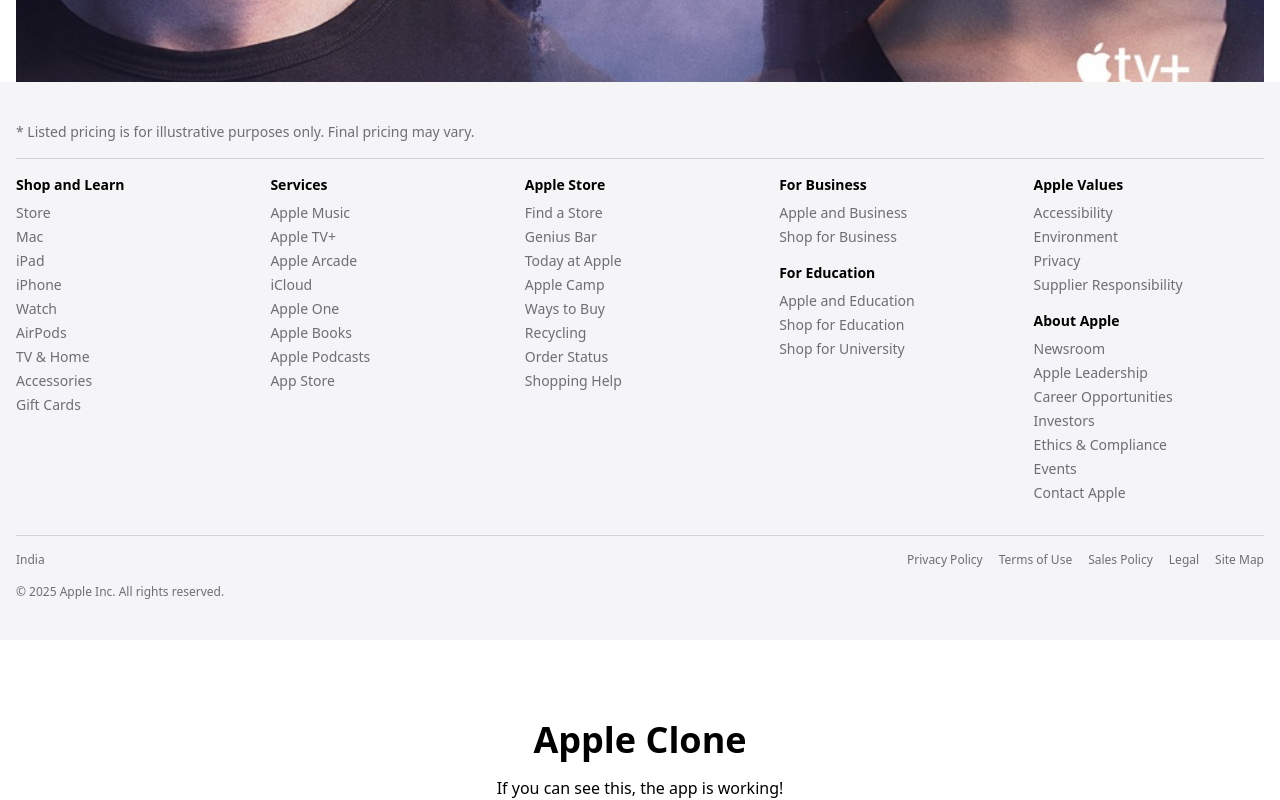
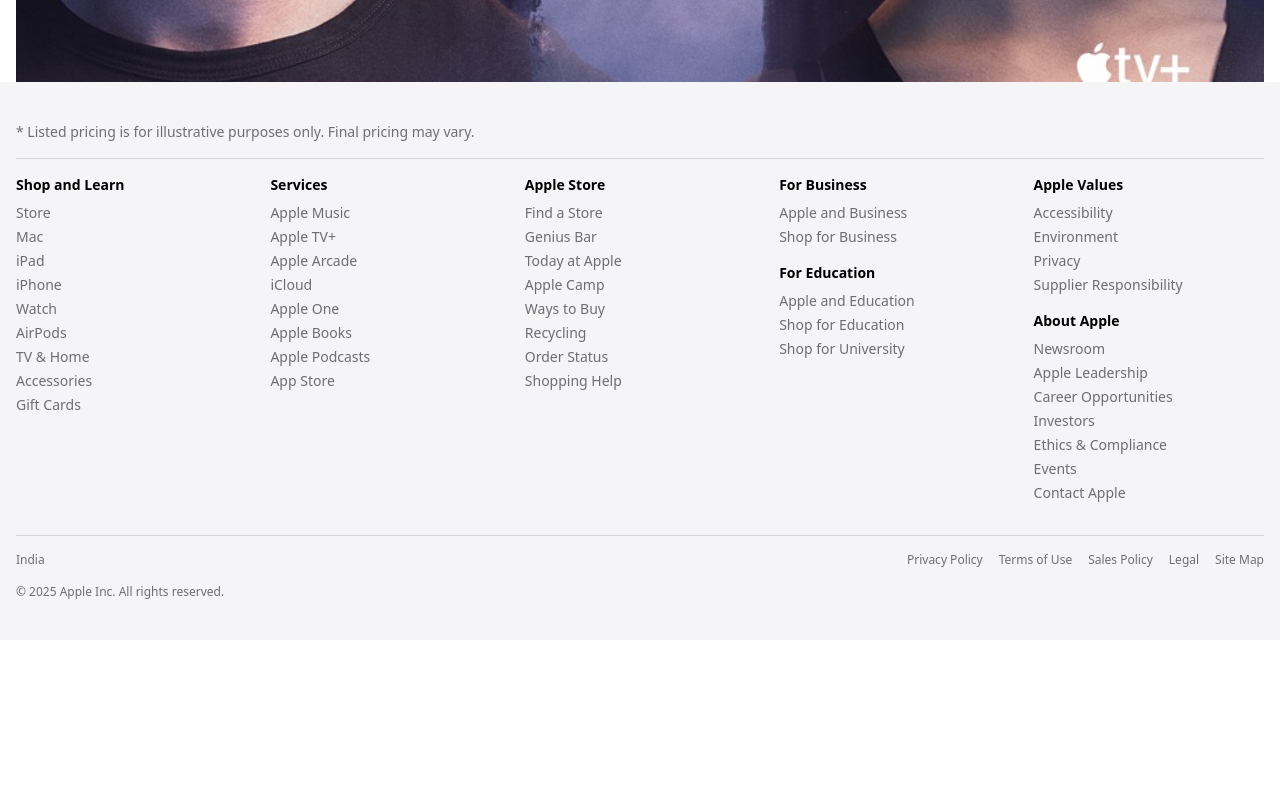
Before and after one commit to balawpugazh11/apple-clone, a React (Vite) app: page / in a window 1280 px wide. Shown: the part 5010-5810 px from the top of the page. After the commit the page ends 5650 px from the top, so only its background shows below. Built offline with nearby package versions, Linux system fonts and the light colour scheme; a web font is replaced by a local one.

Commit message:
Clean up App.jsx: remove debug text and commented code for production

```diff
--- a/src/App.jsx
+++ b/src/App.jsx
@@ -5,7 +5,6 @@
 import Hero2 from "./components/Hero2";
 import Hero3 from "./components/Hero3";
 import Products from "./components/Products";
-// import ProductBanner from "./components/ProductBanner";
 import Movieposter from "./components/MoviePoster";
 import Footer from "./components/Footer";
 
@@ -19,11 +18,8 @@
         <Hero2 />
         <Hero3 />
         <Products />
-        {/* <ProductBanner /> Removed to prevent crash */}
         <Movieposter />
         <Footer />
-        <h1 className="text-4xl font-bold text-center mt-20">Apple Clone</h1>
-        <p className="text-center mt-4">If you can see this, the app is working!</p>
       </div>
     </>
   );
```
